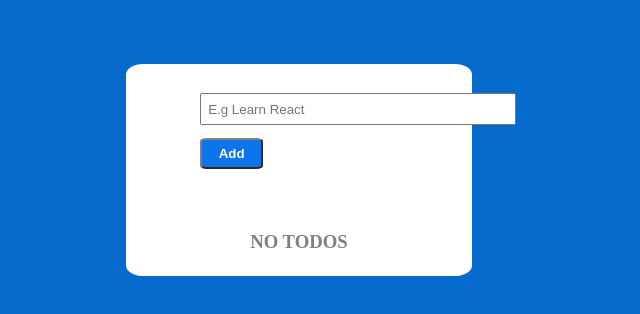
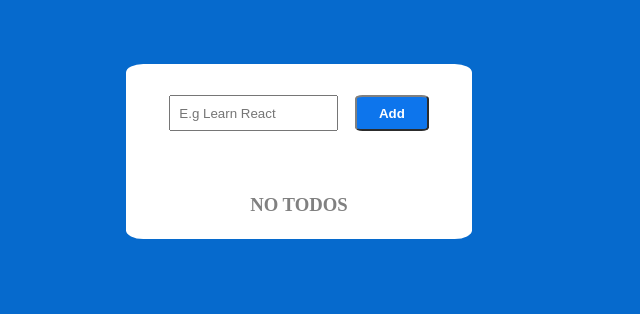
Before and after one commit to alinauman02/to-do-list-app, a React (Create React App) app in the folder frontend/: page / in a window 1280 px wide. Shown: the top 314 px of the page, without its empty margins (341-981 px from the left). Built offline with nearby package versions, Linux system fonts and the light colour scheme; no server answers.

Commit message:
merge issues resolved

```diff
--- a/frontend/src/App.css
+++ b/frontend/src/App.css
@@ -97,3 +97,9 @@ body {
   transform: scale(1.5);
   margin-right: 5%;
 }
+.todo-form {
+  display: flex;
+  width: 200%;
+  vertical-align: top;
+  text-align: center;
+}
```
